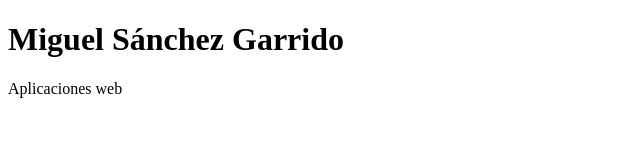
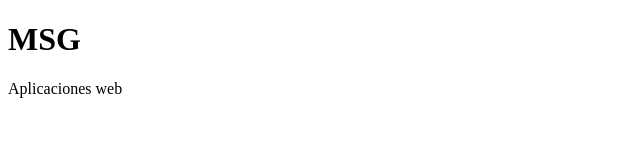
Before and after one commit to mikelplay39/mikelplay39.github.io, a plain HTML site: page index.html in a window 1280 px wide. Shown: the whole page, without its empty margins (0-640 px from the left). Drawn offline with Linux system fonts and the light colour scheme.

Commit message:
Update index.html

```diff
--- a/index.html
+++ b/index.html
@@ -6,7 +6,7 @@
     <title>Hola mundo</title>
 </head>
 <body>
-    <h1>Miguel Sánchez Garrido</h1>
+    <h1>MSG</h1>
     <p>Aplicaciones web</p>
 </body>
 </html>
```
